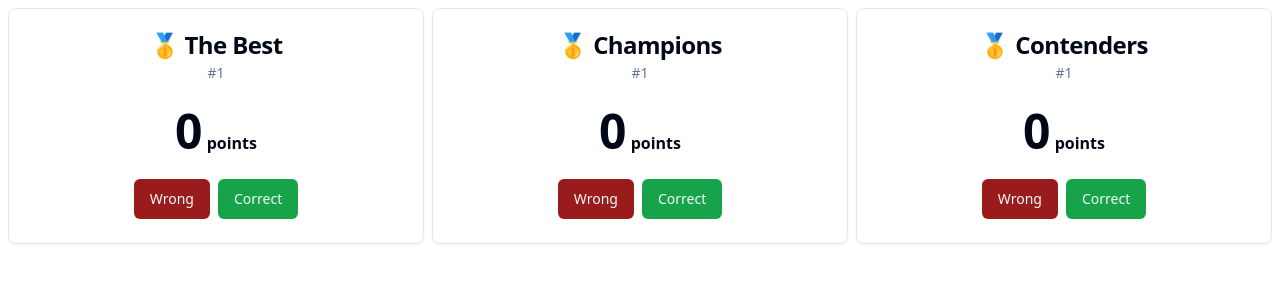
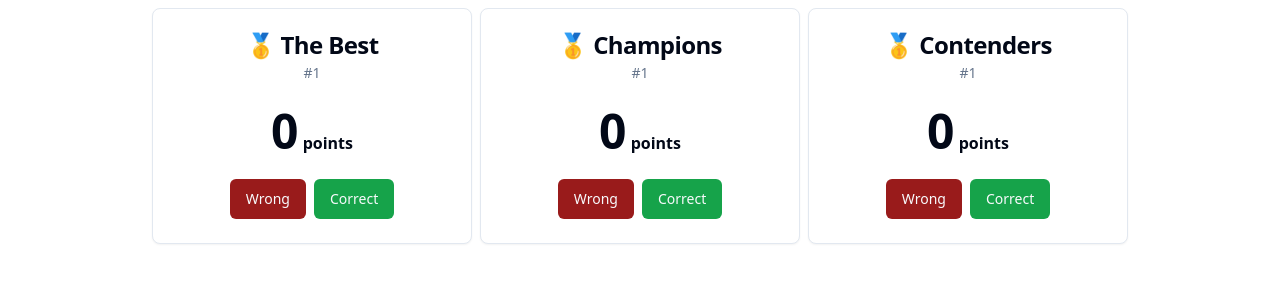
Before and after one commit to holistic-developer/scoreboard, a React (Vite) app: page / in a window 1280 px wide. Shown: the top 300 px of the page. Built offline with nearby package versions, Linux system fonts and the light colour scheme.

Commit message:
Update dependencies
Improve layout and wrapping of multiple score cards

```diff
--- a/src/App.tsx
+++ b/src/App.tsx
@@ -33,8 +33,7 @@ export const App = () => {
 
   return (
     <>
-      <main style={{display: 'grid', gridTemplateColumns: 'repeat(auto-fit, minmax(220px, 1fr))'}}
-            className="gap-2 m-2 justify-center">
+      <main className="flex flex-wrap gap-2 m-2 justify-center">
         {Object.keys(teams)
           .map((name) =>
             <ScoreCard key={name} teamName={name} rank={points.indexOf(teams[name]) + 1}
--- a/src/components/score-card.tsx
+++ b/src/components/score-card.tsx
@@ -5,7 +5,7 @@ import { Card, CardContent, CardDescription, CardFooter, CardHeader, CardTitle }
 export const ScoreCard: React.FC<{ teamName: string, rank: number }> = ({teamName, rank}) => {
   const {teams, drop, award, punish} = useScoreboardState();
   return (
-    <Card>
+    <Card className="flex-grow max-w-80">
       <CardHeader className="relative">
         <CardTitle className="text-center">{rank == 1 ? '🥇 ' : rank == 2 ? '🥈 ' : rank == 3 ? '🥉 ': ''}{teamName}</CardTitle>
         <CardDescription className="text-center">#{rank}</CardDescription>
```
Also changed, not shown: package.json (+13 -13 lines), 1 other file (tests, documents, lock files or other folders).
